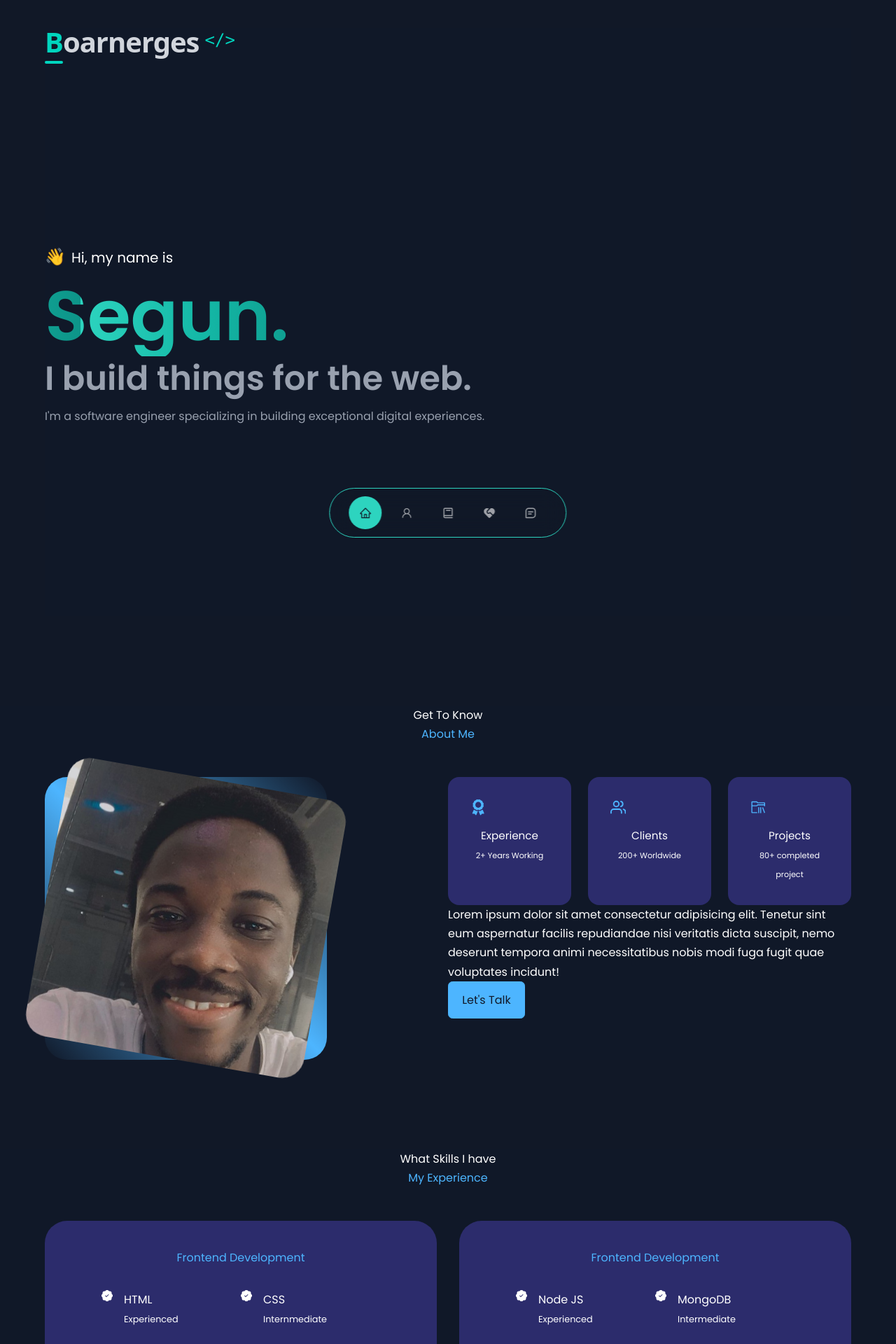
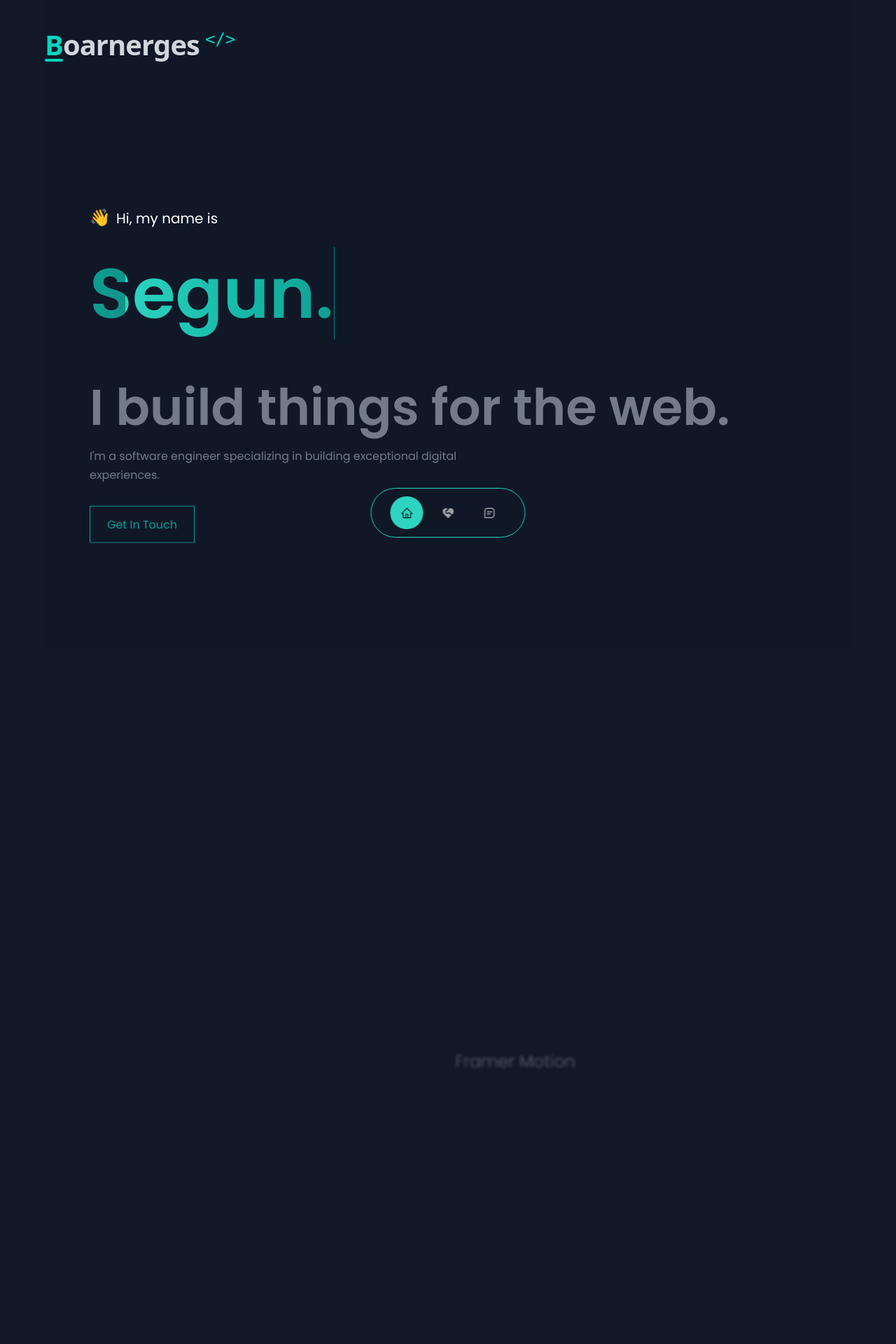
Before and after one commit to boarnerges/Repository, a React (Vite) app: page / in a window 1280 px wide. Shown: the top 1920 px of the page at 70% size. Built offline with nearby package versions, Linux system fonts and the light colour scheme.

Commit message:
header animation

```diff
--- a/src/App.jsx
+++ b/src/App.jsx
@@ -16,12 +16,12 @@ const App = () => {
       <NewHeader />
       <Nav />
       <About />
-      <Experience />
-      <Services />
+      {/* <Experience /> */}
+      {/* <Services /> */}
       <Portfolio />
       {/* <Testimonials /> */}
       {/* <Contact /> */}
-      <Footer />
+      {/* <Footer /> */}
     </>
   );
 };
--- a/src/componenets/about/About.jsx
+++ b/src/componenets/about/About.jsx
@@ -1,55 +1,86 @@
 import React from "react";
-import "./about.css";
-import ME from "../../assets/my_picture.jpg";
-import { FaAward } from "react-icons/fa";
-import { FiUsers } from "react-icons/fi";
-import { VscFolderLibrary } from "react-icons/vsc";
+import "./About.css"; // Make sure your CSS file includes styles for .stuck-grid, .grid-item, and .special
 
 const About = () => {
   return (
-    <section id="about" className="bg-gray-900">
-      <h5>Get To Know</h5>
-      <h2>About Me</h2>
+    <section class="scroll-container">
+      <div className="stuck-grid">
+        <div className="grid-item special">
+          <b>Frontend</b>
+        </div>
+        <div className="grid-item">Prop Drilling</div>
+        <div className="grid-item">Custom Hook</div>
+        <div className="grid-item">JAMstack</div>
+        <div className="grid-item">Server Components</div>
+        <div className="grid-item">Hydration</div>
+        <div className="grid-item special">
+          <b>React</b>
+        </div>
 
-      <div className="container about__container">
-        <div className="about__me">
-          <div className="about__me-image">
-            <img src={ME} alt="About Me" />
-          </div>
+        <div className="grid-item">JSX</div>
+        <div className="grid-item">Virtual DOM</div>
+        <div className="grid-item">Radix UI</div>
+        <div className="grid-item">Framer Motion</div>
+        <div className="grid-item">React Router</div>
+
+        <div className="grid-item special">
+          <b>Next.js</b>
         </div>
-        <div className="about__content">
-          <div className="about__cards">
-            <article className="about__card">
-              <FaAward className="about__icon" />
-              <h5>Experience</h5>
-              <small> 2+ Years Working</small>
-            </article>
+        <div className="grid-item">Prettier</div>
+        <div className="grid-item">Code Splitting</div>
+        <div className="grid-item">Lazy Loading</div>
 
-            <article className="about__card">
-              <FiUsers className="about__icon" />
-              <h5>Clients</h5>
-              <small> 200+ Worldwide</small>
-            </article>
-
-            <article className="about__card">
-              <VscFolderLibrary className="about__icon" />
-              <h5>Projects</h5>
-              <small>80+ completed project</small>
-            </article>
-          </div>
-
-          <p>
-            Lorem ipsum dolor sit amet consectetur adipisicing elit. Tenetur
-            sint eum aspernatur facilis repudiandae nisi veritatis dicta
-            suscipit, nemo deserunt tempora animi necessitatibus nobis modi fuga
-            fugit quae voluptates incidunt!
-          </p>
-
-          <a href="#contact" className="btn btn-primary">
-            {" "}
-            Let's Talk
-          </a>
+        <div className="grid-item special">
+          <b>Tailwind CSS</b>
         </div>
+        <div className="grid-item special">
+          <b>TypeScript</b>
+        </div>
+        <div className="grid-item">Webpack</div>
+        <div className="grid-item">Vite</div>
+        <div className="grid-item">Babel</div>
+        <div className="grid-item special">
+          <b>REST API</b>
+        </div>
+        <div className="grid-item">GraphQL</div>
+        <div className="grid-item special">
+          <b>Component</b>
+        </div>
+        <div className="grid-item">State Management</div>
+        <div className="grid-item">useEffect()</div>
+        <div className="grid-item special">
+          <b>Context API</b>
+        </div>
+        <div className="grid-item">Zustand</div>
+        <div className="grid-item">Redux</div>
+        <div className="grid-item">SSR</div>
+        <div className="grid-item">CSR</div>
+        <div className="grid-item">ISR</div>
+        <div className="grid-item special">
+          <b>Atomic Design</b>
+        </div>
+        <div className="grid-item">CSS-in-JS</div>
+        <div className="grid-item">Styled Components</div>
+        <div className="grid-item">Emotion</div>
+        <div className="grid-item">PostCSS</div>
+        <div className="grid-item">SCSS</div>
+        <div className="grid-item special">
+          <b>Accessibility</b>
+        </div>
+        <div className="grid-item">ARIA</div>
+        <div className="grid-item">Figma</div>
+        <div className="grid-item">Design Tokens</div>
+        <div className="grid-item special">
+          <b>UI Library</b>
+        </div>
+        <div className="grid-item">ShadCN/UI</div>
+        <div className="grid-item">React Query</div>
+        <div className="grid-item">TanStack Table</div>
+        <div className="grid-item special">
+          <b>Fetch API</b>
+        </div>
+        <div className="grid-item">Axios</div>
+        <div className="grid-item">ESLint</div>
       </div>
     </section>
   );
--- a/src/componenets/about/about.css
+++ b/src/componenets/about/about.css
@@ -1,100 +1,375 @@
-.about__container{
-    display: grid;
-    grid-template-columns: 35% 50%;
-    gap: 15%;
+@keyframes zoom-in {
+  0% {
+    transform: translateZ(-1000px);
+    opacity: 0;
+    filter: blur(5px);
+  }
+  50% {
+    transform: translateZ(0px);
+    opacity: 1;
+    filter: blur(0px);
+  }
+  100% {
+    transform: translateZ(1000px);
+    opacity: 0;
+    filter: blur(5px);
+  }
 }
 
-.about__me {
-    width:100%;
-    aspect-ratio: 1/1;
-    border-radius: 2rem;
-    background: linear-gradient(45deg, transparent, var(--color-primary), transparent);
-    display: grid;
-    place-items: center;
+.scroll-container {
+  height: 100vh; /* or any value large enough to allow scroll */
+  scroll-timeline-name: scroll-tl;
+  scroll-timeline-axis: block;
+  overflow-y: scroll;
 }
 
-.about__me-image {
-    border-radius: 2rem;
-    overflow: hidden;
-    transform: rotate(10deg);
-    aspect-ratio: 1/1;
-    transition: var(--transition);
-}
+.stuck-grid {
+  block-size: 100svh;
+  perspective: 1000px;
+  transform-style: preserve-3d;
 
-.about__me-image:hover {
-    transform: rotate(0);
-}
+  display: grid;
+  grid: repeat(4, 25dvh) / repeat(4, 25dvw);
+  place-items: center;
 
-.about__cards{
-    display: grid;
-    grid-template-columns: repeat(3, 1fr);
-    gap: 1.5rem;
-}
-.about__card {
-    background: var(--color-bg-variant);
-    border: 1px sold transparent;
-    border-radius: 1rem;
-    padding: 2rem;
-    text-align: center;
-    transition: var(--transition);
-}
+  position: sticky;
+  top: 0;
 
-.about__card:hover {
-    background: transparent;
-    border-color: var(--color-primary-variant);
-    cursor: default;
+  overflow: clip;
 
-}
+  > .grid-item {
+    transform-style: preserve-3d;
 
-.about__icon {
-    color: var(--color-primary);
-    font-size: 1.4rem;
-    margin-bottom: 1rem;
-}
+    font-size: 5vmin;
+    font-weight: lighter;
 
-.about__card h5 {
-    font-size: 0.95rem;
-}
+    text-wrap: nowrap;
 
-.about__card small {
-    font-size: 0.7rem;
-    color: var(--color-light);
-}
-
-/* ================= MEDIA QUERIES ( MEDIUM DEVICES) =================*/
-@media screen and (max-width: 1024PX) {
-
-    .about__container{
-        grid-template-columns: 1fr;
-        gap: 0;
-    }
-    .about__me {
-        width: 50%;
-        margin: 2rem auto 4rem;
-
+    @supports (animation-timeline: scroll()) {
+      @media (prefers-reduced-motion: no-preference) {
+        animation: zoom-in linear both;
+        animation-timeline: scroll(root block);
+        will-change: transform, opacity, filter;
+      }
     }
 
-    .about__content p{
-        margin: 1rem
-    }
-}
-
-/* ================= MEDIA QUERIES (SMALL DEVICES) =================*/
-@media screen and (max-width: 600px) {
-    .about__me{
-        width: 65%;
-        margin: 0 auto 3rem;
-    }
-    .about__cards{
-        grid-template-columns: 1fr 1fr;
-        gap: 1rem;
-    }
-    .about__content {
-        text-align: center;
+    &.special.special {
+      grid-row: 2 / span 2;
+      grid-column: 2 / span 2;
     }
 
-    .about__content p {
-        margin: 1.5rem 0;
+    > b {
+      font-size: 15vmin;
+    }
 
+    &:nth-of-type(1) {
+      animation-range: 40% 50%;
     }
+    &:nth-of-type(2) {
+      animation-range: 20% 30%;
+    }
+    &:nth-of-type(3) {
+      animation-range: 52% 62%;
+    }
+    &:nth-of-type(4) {
+      animation-range: 50% 60%;
+    }
+    &:nth-of-type(5) {
+      animation-range: 45% 55%;
+    }
+    &:nth-of-type(6) {
+      animation-range: 10% 20%;
+    }
+    &:nth-of-type(7) {
+      animation-range: 90% 100%;
+    }
+    &:nth-of-type(8) {
+      animation-range: 30% 40%;
+    }
+    &:nth-of-type(9) {
+      animation-range: 80% 90%;
+    }
+    &:nth-of-type(10) {
+      animation-range: 70% 80%;
+    }
+    &:nth-of-type(11) {
+      animation-range: -10% 50%;
+    }
+    &:nth-of-type(12) {
+      animation-range: 52% 62%;
+    }
+    &:nth-of-type(13) {
+      animation-range: 15% 25%;
+    }
+    &:nth-of-type(14) {
+      animation-range: 7% 17%;
+    }
+    &:nth-of-type(15) {
+      animation-range: 75% 85%;
+    }
+    &:nth-of-type(16) {
+      animation-range: 3% 13%;
+    }
+    &:nth-of-type(17) {
+      animation-range: 87% 97%;
+    }
+    &:nth-of-type(18) {
+      animation-range: 42% 52%;
+    }
+    &:nth-of-type(19) {
+      animation-range: 57% 67%;
+    }
+    &:nth-of-type(20) {
+      animation-range: 37% 47%;
+    }
+    &:nth-of-type(21) {
+      animation-range: 12% 22%;
+    }
+    &:nth-of-type(22) {
+      animation-range: 8% 18%;
+    }
+    &:nth-of-type(23) {
+      animation-range: 84% 94%;
+    }
+    &:nth-of-type(24) {
+      animation-range: 33% 43%;
+    }
+    &:nth-of-type(25) {
+      animation-range: 48% 58%;
+    }
+    &:nth-of-type(26) {
+      animation-range: 13% 23%;
+    }
+    &:nth-of-type(27) {
+      animation-range: 78% 88%;
+    }
+    &:nth-of-type(28) {
+      animation-range: 62% 72%;
+    }
+    &:nth-of-type(29) {
+      animation-range: 31% 41%;
+    }
+    &:nth-of-type(30) {
+      animation-range: 8% 18%;
+    }
+    &:nth-of-type(31) {
+      animation-range: 4% 14%;
+    }
+    &:nth-of-type(32) {
+      animation-range: 74% 84%;
+    }
+    &:nth-of-type(33) {
+      animation-range: 61% 71%;
+    }
+    &:nth-of-type(34) {
+      animation-range: 26% 36%;
+    }
+    &:nth-of-type(35) {
+      animation-range: 63% 73%;
+    }
+    &:nth-of-type(36) {
+      animation-range: 11% 21%;
+    }
+    &:nth-of-type(37) {
+      animation-range: 89% 99%;
+    }
+    &:nth-of-type(38) {
+      animation-range: 33% 43%;
+    }
+    &:nth-of-type(39) {
+      animation-range: 88% 98%;
+    }
+    &:nth-of-type(40) {
+      animation-range: 22% 32%;
+    }
+    &:nth-of-type(41) {
+      animation-range: 16% 26%;
+    }
+    &:nth-of-type(42) {
+      animation-range: 26% 36%;
+    }
+    &:nth-of-type(43) {
+      animation-range: 66% 76%;
+    }
+    &:nth-of-type(44) {
+      animation-range: 3% 13%;
+    }
+    &:nth-of-type(45) {
+      animation-range: 44% 54%;
+    }
+    &:nth-of-type(46) {
+      animation-range: 11% 21%;
+    }
+    &:nth-of-type(47) {
+      animation-range: 23% 33%;
+    }
+    &:nth-of-type(48) {
+      animation-range: 39% 49%;
+    }
+    &:nth-of-type(49) {
+      animation-range: 59% 69%;
+    }
+    &:nth-of-type(50) {
+      animation-range: 6% 16%;
+    }
+
+    @supports (animation-timeline: scroll()) {
+      &:nth-of-type(1) {
+        grid-area: 1/1;
+      }
+      &:nth-of-type(2) {
+        grid-area: 1/2;
+      }
+      &:nth-of-type(3) {
+        grid-area: 1/3;
+      }
+      &:nth-of-type(4) {
+        grid-area: 1/4;
+      }
+      &:nth-of-type(5) {
+        grid-area: 2/1;
+      }
+      &:nth-of-type(6) {
+        grid-area: 2/2;
+      }
+      &:nth-of-type(7) {
+        grid-area: 2/3;
+      }
+      &:nth-of-type(8) {
+        grid-area: 2/4;
+      }
+      &:nth-of-type(9) {
+        grid-area: 3/1;
+      }
+      &:nth-of-type(10) {
+        grid-area: 3/2;
+      }
+      &:nth-of-type(11) {
+        grid-area: 3/3;
+      }
+      &:nth-of-type(12) {
+        grid-area: 3/4;
+      }
+      &:nth-of-type(13) {
+        grid-area: 4/1;
+      }
+      &:nth-of-type(14) {
+        grid-area: 4/2;
+      }
+      &:nth-of-type(15) {
+        grid-area: 4/3;
+      }
+      &:nth-of-type(16) {
+        grid-area: 4/4;
+      }
+      &:nth-of-type(17) {
+        grid-area: 2/1;
+      }
+      &:nth-of-type(18) {
+        grid-area: 2/2;
+      }
+      &:nth-of-type(19) {
+        grid-area: 2/3;
+      }
+      &:nth-of-type(20) {
+        grid-area: 2/4;
+      }
+      &:nth-of-type(21) {
+        grid-area: 3/1;
+      }
+      &:nth-of-type(22) {
+        grid-area: 3/2;
+      }
+      &:nth-of-type(23) {
+        grid-area: 3/3;
+      }
+      &:nth-of-type(24) {
+        grid-area: 3/4;
+      }
+      &:nth-of-type(25) {
+        grid-area: 1/1;
+      }
+      &:nth-of-type(26) {
+        grid-area: 1/2;
+      }
+      &:nth-of-type(27) {
+        grid-area: 1/3;
+      }
+      &:nth-of-type(28) {
+        grid-area: 1/4;
+      }
+      &:nth-of-type(29) {
+        grid-area: 4/1;
+      }
+      &:nth-of-type(30) {
+        grid-area: 4/2;
+      }
+      &:nth-of-type(31) {
+        grid-area: 4/3;
+      }
+      &:nth-of-type(32) {
+        grid-area: 4/4;
+      }
+      &:nth-of-type(33) {
+        grid-area: 2/1;
+      }
+      &:nth-of-type(34) {
+        grid-area: 2/2;
+      }
+      &:nth-of-type(35) {
+        grid-area: 2/3;
+      }
+      &:nth-of-type(36) {
+        grid-area: 2/4;
+      }
+      &:nth-of-type(37) {
+        grid-area: 3/1;
+      }
+      &:nth-of-type(38) {
+        grid-area: 3/2;
+      }
+      &:nth-of-type(39) {
+        grid-area: 3/3;
+      }
+      &:nth-of-type(40) {
+        grid-area: 3/4;
+      }
+      &:nth-of-type(41) {
+        grid-area: 1/1;
+      }
+      &:nth-of-type(42) {
+        grid-area: 1/2;
+      }
+      &:nth-of-type(43) {
+        grid-area: 1/3;
+      }
+      &:nth-of-type(44) {
+        grid-area: 1/4;
+      }
+      &:nth-of-type(45) {
+        grid-area: 4/1;
+      }
+      &:nth-of-type(46) {
+        grid-area: 4/2;
+      }
+      &:nth-of-type(47) {
+        grid-area: 4/3;
+      }
+      &:nth-of-type(48) {
+        grid-area: 4/4;
+      }
+      &:nth-of-type(49) {
+        grid-area: 3/1;
+      }
+      &:nth-of-type(50) {
+        grid-area: 3/2;
+      }
+      &:nth-of-type(51) {
+        grid-area: 3/3;
+      }
+      &:nth-of-type(52) {
+        grid-area: 3/4;
+      }
+    }
+  }
 }
--- a/src/componenets/boarnergesLogo/BoarnergesLogo.jsx
+++ b/src/componenets/boarnergesLogo/BoarnergesLogo.jsx
@@ -1,16 +1,59 @@
+import { useState, useEffect } from "react";
+
 export default function BoarnergesLogo() {
+  const [show, setShow] = useState(false);
+
+  useEffect(() => {
+    // Trigger animation after component mount
+    setShow(true);
+  }, []);
+
+  const text = "Boarnerges";
+  const characters = text.split("");
+
   return (
-    <div className="bg-gray-900 mt-10 flex justify-start items-center">
+    <div className="bg-gray-900  flex justify-start items-center overflow-hidden h-32">
       <div className="flex items-center gap-2">
-        <h1 className="font-sans font-bold text-5xl tracking-tight">
-          <span className="text-teal-400 relative">
-            B
-            <span className="absolute -bottom-1 left-0 w-full h-1 bg-teal-400 rounded-full"></span>
-          </span>
-          <span className="text-gray-300">oarnerges</span>
+        <h1 className="font-sans font-bold text-5xl tracking-tight flex">
+          {characters.map((char, index) => (
+            <span
+              key={index}
+              className={`${
+                index === 0 ? "text-teal-400 relative" : "text-gray-300"
+              }
+                         transition-all duration-500 transform
+                         ${
+                           show
+                             ? "translate-y-0 opacity-100"
+                             : "-translate-y-16 opacity-0"
+                         }`}
+              style={{
+                transitionDelay: `${index * 150}ms`,
+              }}
+            >
+              {char}
+              {index === 0 && (
+                <span
+                  className={`absolute -bottom-1 left-0 w-full h-1 bg-teal-400 rounded-full transition-all duration-700 transform
+                                ${show ? "scale-x-100" : "scale-x-0"}`}
+                  style={{
+                    transitionDelay: `${characters.length * 150 + 200}ms`,
+                  }}
+                ></span>
+              )}
+            </span>
+          ))}
         </h1>
 
-        <span className="text-teal-400 font-mono animate-bounce text-2xl">
+        <span
+          className={`text-teal-400 font-mono animate-bounce text-2xl transition-all duration-500 transform
+                     ${
+                       show
+                         ? "translate-y-0 opacity-100"
+                         : "-translate-y-16 opacity-0"
+                     }`}
+          style={{ transitionDelay: `${characters.length * 150 + 300}ms` }}
+        >
           &lt;/&gt;
         </span>
       </div>
--- a/src/componenets/nav/Nav.jsx
+++ b/src/componenets/nav/Nav.jsx
@@ -18,20 +18,20 @@ const Nav = () => {
       >
         <AiOutlineHome />
       </a>
-      <a
+      {/* <a
         href="#about"
         onClick={() => setACtiveNav("#about")}
         className={activeNav === "#about" ? "active" : ""}
       >
         <AiOutlineUser />
-      </a>
-      <a
+      </a> */}
+      {/* <a
         href="#experience"
         onClick={() => setACtiveNav("#experience")}
         className={activeNav === "#experience" ? "active" : ""}
       >
         <BiBook />
-      </a>
+      </a> */}
       <a
         href="#services"
         onClick={() => setACtiveNav("#services")}
--- a/src/componenets/newheader/Newheader.jsx
+++ b/src/componenets/newheader/Newheader.jsx
@@ -5,22 +5,26 @@ export default function NewHeader() {
   return (
     <div className="bg-gray-900 container">
       <BoarnergesLogo />
-      <main className="flex flex-col justify-center items-start h-screen">
+      <main className="flex flex-col max-w-5xl mx-auto justify-center items-start h-screen">
         <div className="container__name flex flex-col gap-2">
           <div className="flex gap-2">
             <span className="text-2xl animate-wiggle">👋</span>
             <p className="text-teal-400">Hi, my name is</p>
           </div>
-          <h2 className="name text-5xl py-2">Segun.</h2>
+          <h2 className="name text-5xl my-4 py-4">Segun.</h2>
         </div>
 
-        <h2 className="text-5xl font-bold text-gray-400 mt-2 mb-2 animate-fade-in-up animation-delay-400">
+        <h2 className="text-5xl md:text-7xl font-bold text-gray-400 py-4 animate-fade-in-up ">
           I build things for the web.
         </h2>
-        <p className="text-gray-400 max-w-2xl pt-2 animation animate-fade-in-up animation-delay-600">
+        <p className="text-gray-400 max-w-2xl md:max-w-xl pt-2 mt-2 fadeInUp-animation mb-8">
           I'm a software engineer specializing in building exceptional digital
           experiences.
         </p>
+
+        <button className="border border-teal-400 text-teal-400 px-6 py-3  fadeInUp-animation hover:bg-teal-400/10 transition-colors">
+          Get In Touch
+        </button>
       </main>
     </div>
   );
--- a/src/componenets/newheader/newHeader.css
+++ b/src/componenets/newheader/newHeader.css
@@ -41,17 +41,17 @@
   1% {
     background-position: 0 0;
     opacity: 1;
-    border-right: 1px solid orange;
+    border-right: 1px solid teal;
   }
   50% {
     background-position: 150px 0;
     opacity: 1;
-    border-right: 1px solid orange;
+    border-right: 1px solid teal;
   }
   100% {
     background-position: 400px 0;
     opacity: 1;
-    border-right: 1px solid orange;
+    border-right: 1px solid teal;
   }
 }
 
@@ -61,7 +61,7 @@
   }
   1%,
   99% {
-    border-right: 1px solid orange;
+    border-right: 1px solid teal;
   }
   100% {
     border-right: none;
@@ -73,3 +73,27 @@
     border-color: transparent;
   }
 }
+
+@keyframes fadeInUp {
+  0% {
+    transform: translateY(100%);
+    opacity: 0;
+  }
+  100% {
+    transform: translateY(0%);
+    opacity: 1;
+  }
+}
+
+.fadeInUp-animation {
+  animation: 2.5s fadeInUp;
+  animation-delay: 5s;
+  animation-fill-mode: both; /* Keeps the final state after animation */
+}
+
+.animate-fade-in-up {
+  opacity: 0;
+  transform: translateY(100%);
+  animation: fadeInUp 2.5s forwards;
+  animation-delay: 5s;
+}
--- a/src/componenets/portfolio/Portfolio.jsx
+++ b/src/componenets/portfolio/Portfolio.jsx
@@ -50,7 +50,7 @@ const data = [
 ];
 function Portfolio() {
   return (
-    <section id="portfolio" className="bg-gray-900">
+    <section id="portfolio">
       <h5>Recent Work</h5>
       <h2>Portfolio</h2>
 
--- a/src/index.css
+++ b/src/index.css
@@ -22,10 +22,10 @@
 
 :root {
   --color-bg: #111827;
-  --color-bg-variant: #2c2c6c;
-  --color-primary: #4db5ff;
-  --color-primary-variant: rgba(77, 181, 255, 0.4);
-  --color-white: #fff;
+  --color-bg-variant: #134e4a;
+  --color-primary: #0d9488;
+  --color-primary-variant: #0d9488;
+  --color-white: #ffff;
   --color-lght: rgba(255, 255, 255, 0.6);
 
   --transition: all 400ms ease;
```
Also changed, not shown: 1 other file (tests, documents, lock files or other folders).
